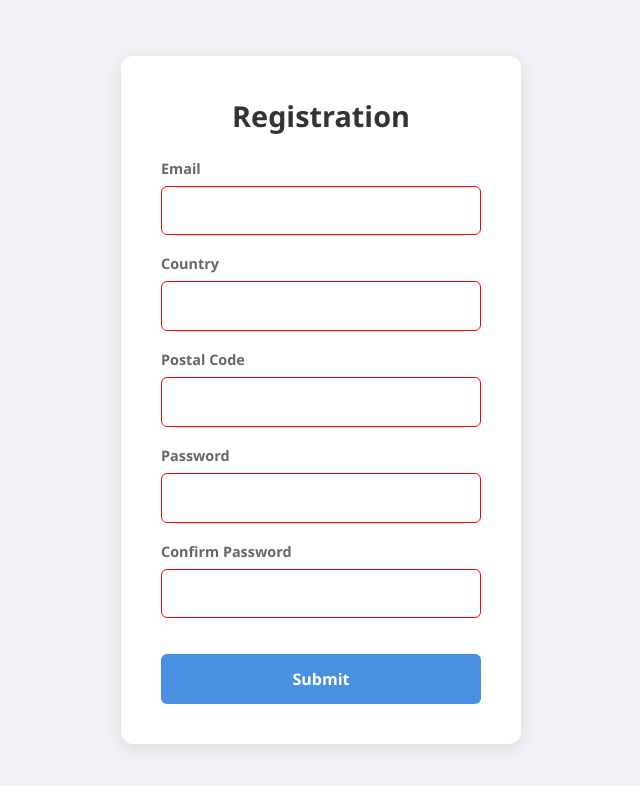
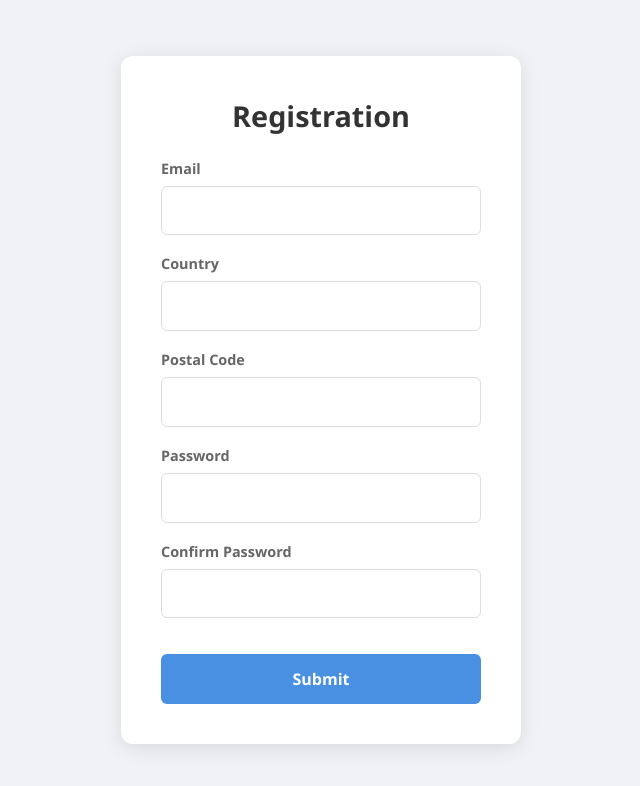
Before and after one commit to Appropriate32/Form-Validation-Practice, a website built with webpack: page src/template.html in a window 1280 px wide. Shown: the whole page, without its empty margins (319-959 px from the left). Built offline with nearby package versions, Linux system fonts and the light colour scheme.

Commit message:
fixed styling and the empty check

```diff
--- a/src/index.js
+++ b/src/index.js
@@ -7,11 +7,12 @@ import "./styles.css";
  */
 
 function validateForm(Input) {
+  Input.classList.add("dirty");
+
   if (Input.validity.valueMissing) {
     Input.setCustomValidity("Input cannot be empty");
     Input.reportValidity();
-  }
-  if (Input.value.length < Input.minLength) {
+  } else if (Input.value.length < Input.minLength) {
     Input.setCustomValidity(
       `Length too short it should be atleast ${Input.minLength} characters!`,
     );
--- a/src/styles.css
+++ b/src/styles.css
@@ -86,14 +86,17 @@ button:hover {
   background-color: #357abd; /* Darker blue on hover */
 }
 
-.input-field input:invalid {
+.input-field input.dirty:invalid:focus {
+  border-color: #ff0000;
+  box-shadow: 0 0 0 3px rgba(255, 0, 0, 0.1);
   outline: none;
-  border-color: #ff0000; /* Blue border when typing */
-  /* box-shadow: 0 0 0 3px rgba(226, 74, 74, 0.609); */
 }
 
-.input-field input:valid {
-  outline: none;
-  border-color: #00ff2f; /* Blue border when typing */
-  box-shadow: 0 0 0 3px rgba(74, 144, 226, 0.1);
+.dirty:invalid {
+  border-color: #ff0000;
+  box-shadow: 0 0 0 3px rgba(255, 0, 0, 0.1);
 }
+
+.dirty:valid {
+  border-color: #00ff2f;
+}
--- a/src/template.html
+++ b/src/template.html
@@ -11,23 +11,53 @@
       <form action="#" novalidate>
         <div class="input-field">
           <label for="email">Email</label>
-          <input type="email" id="email" minlength="4" required />
+          <input
+            type="email"
+            id="email"
+            minlength="4"
+            required
+            placeholder=" "
+          />
         </div>
         <div class="input-field">
           <label for="country">Country</label>
-          <input type="text" id="country" minlength="4" required />
+          <input
+            type="text"
+            id="country"
+            minlength="4"
+            required
+            placeholder=" "
+          />
         </div>
         <div class="input-field">
           <label for="postal">Postal Code</label>
-          <input type="number" id="postal" minlength="4" required />
+          <input
+            type="number"
+            id="postal"
+            minlength="4"
+            required
+            placeholder=" "
+          />
         </div>
         <div class="input-field">
           <label for="password">Password</label>
-          <input type="password" id="password" minlength="8" required />
+          <input
+            type="password"
+            id="password"
+            minlength="8"
+            required
+            placeholder=" "
+          />
         </div>
         <div class="input-field">
           <label for="confirm-password">Confirm Password</label>
-          <input type="password" id="confirm-password" minlength="8" required />
+          <input
+            type="password"
+            id="confirm-password"
+            minlength="8"
+            required
+            placeholder=" "
+          />
         </div>
         <button type="submit">Submit</button>
       </form>
```
